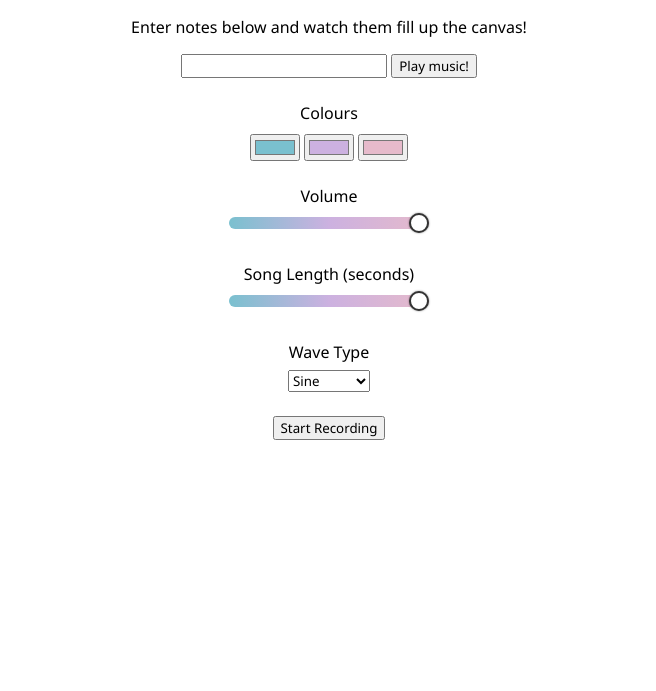
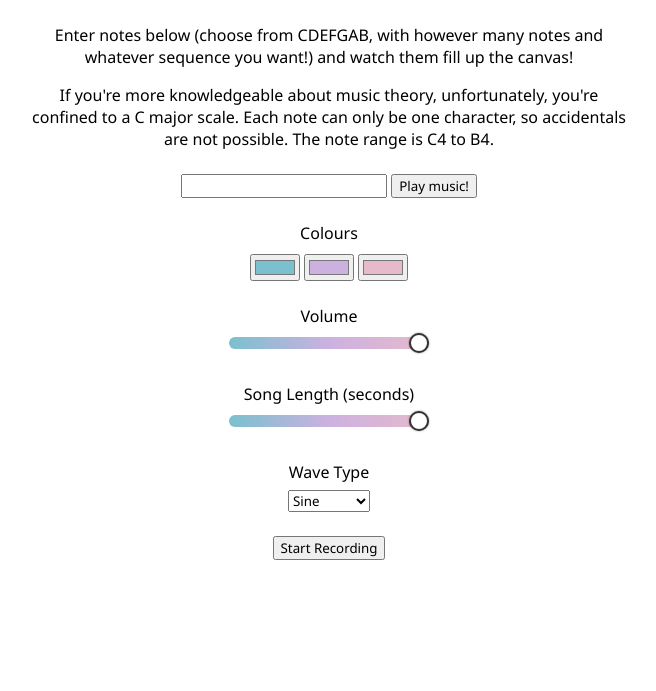
Before and after one commit to angelazheng96/sound-waves, a website: page index.html in a window 1280 px wide. Shown: the part 109-800 px from the top of the page, without its empty margins (311-967 px from the left). Drawn offline with Linux system fonts and the light colour scheme.

Commit message:
Improve instructions

```diff
--- a/index.html
+++ b/index.html
@@ -9,8 +9,16 @@
 
 <body>
   <h1 class="animated-gradient-text">Oscillart</h1>
+
+  <div id="instructions-container">
+    <div class="instructions">Enter notes below (choose from CDEFGAB, with however many notes and whatever sequence you
+      want!) and watch them fill up the canvas!</div>
+    <div class="instructions">If you're more knowledgeable about music theory, unfortunately, you're confined to a C
+      major scale. Each note can only be one character, so accidentals are not possible. The note range is C4 to B4.
+    </div>
+  </div>
+
   <div>
-    <div id="instructions">Enter notes below and watch them fill up the canvas!</div>
     <input type="text" id="input">
     <button id="submit" onclick="handle()">Play music!</button>
   </div>
--- a/style.css
+++ b/style.css
@@ -15,8 +15,17 @@ h1 {
   margin: 0.3em 0;
 }
 
-#instructions {
-  margin: 1em;
+#instructions-container {
+  display: flex;
+  flex-direction: column;
+  align-items: center;
+  justify-content: center;
+  margin: 1em auto;
+  max-width: 600px;
+}
+
+.instructions {
+  margin: 0.5em 0;
 }
 
 input {
```
